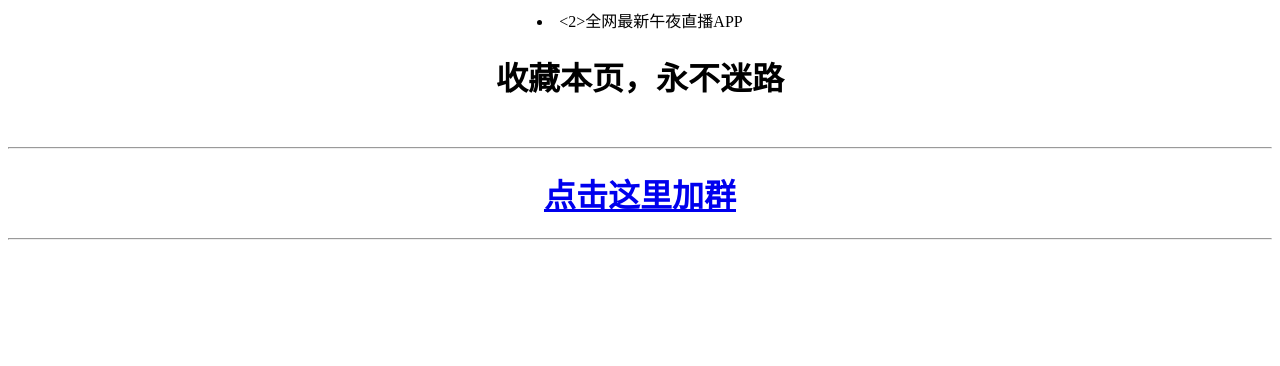
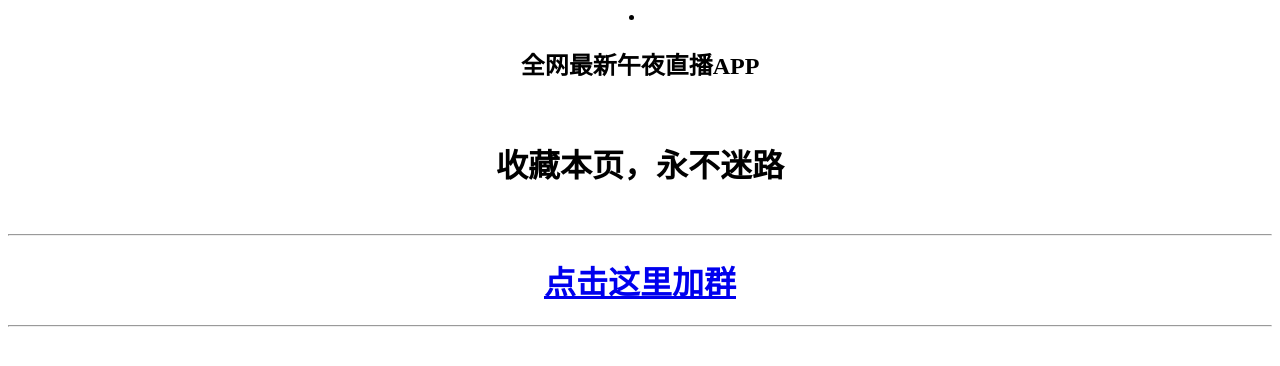
Before and after one commit to softfabu/tg, a plain HTML site: page index.html in a window 1280 px wide. Drawn offline with Linux system fonts and the light colour scheme.

Commit message:
Update index.html

```diff
--- a/index.html
+++ b/index.html
@@ -12,7 +12,7 @@
 
           <div style="text-align: center;">
 		  <li>
-		    <2>全网最新午夜直播APP</h2> <br />
+		    <h2>全网最新午夜直播APP</h2> <br />
         <h1>收藏本页，永不迷路</h1> <br />
 		  </li>
 
```
